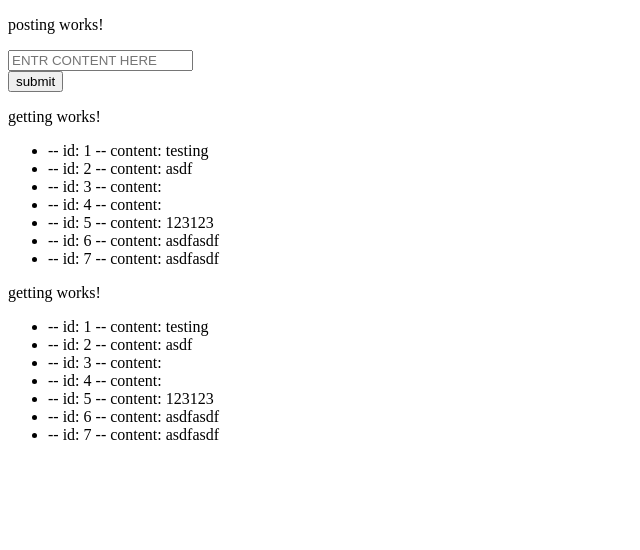
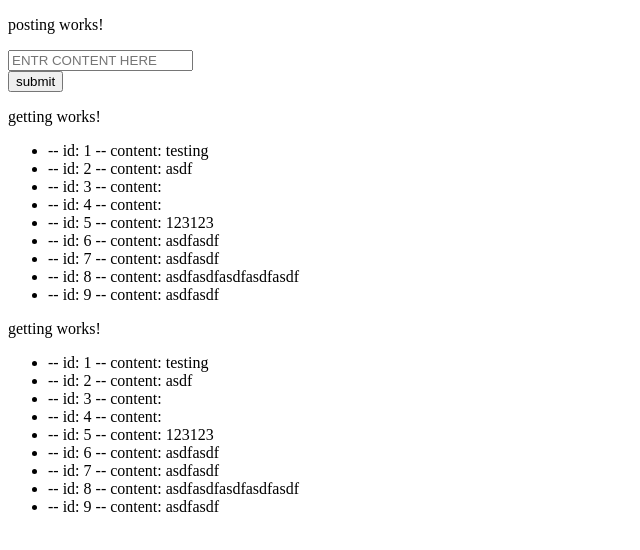
Before and after one commit to billy277/angularGetPost, an Angular app: page /getting in a window 1280 px wide. Shown: the top 550 px of the page, without its empty margins (0-640 px from the left). Built offline with nearby package versions, Linux system fonts and the light colour scheme; data requests are answered from the project's data file.

Commit message:
removed more extra

```diff
--- a/server/db.json
+++ b/server/db.json
@@ -25,6 +25,14 @@
     {
       "content": "asdfasdf",
       "id": 7
+    },
+    {
+      "content": "asdfasdfasdfasdfasdf",
+      "id": 8
+    },
+    {
+      "content": "asdfasdf",
+      "id": 9
     }
   ]
 }
--- a/src/app/getting/getting.component.ts
+++ b/src/app/getting/getting.component.ts
@@ -27,16 +27,16 @@ export class GettingComponent implements OnInit {
   //These functions tell the component when to run the _buttonClick function above
 
   ngOnInit() {
-    this.changes = this.httpService.changes;
+
     console.log("ngOninit has fired");
     this._buttonClick();
   }
 
-  ngOnChanges(){
-    console.log("ngOnChanges has fired");
-    this._buttonClick();
+  // ngOnChanges(){
+  //   console.log("ngOnChanges has fired");
+  //   this._buttonClick();
 
-  }
+  // }
 
 
 
```
